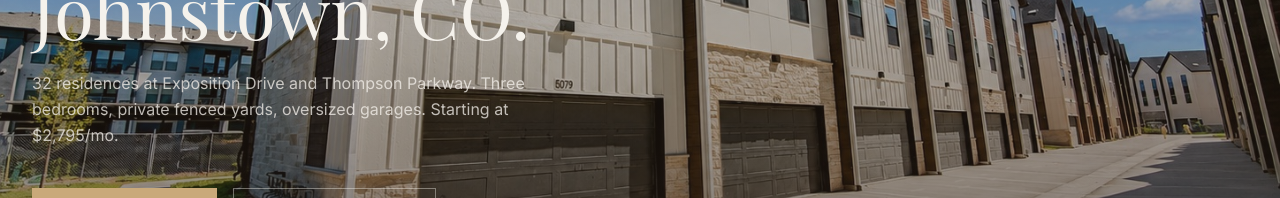
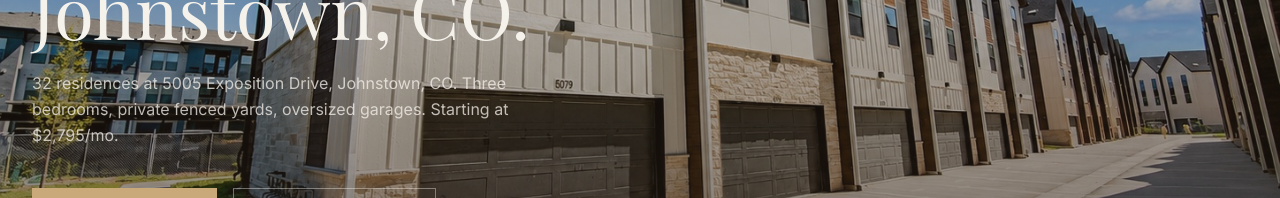
Before and after one commit to Waaberg/row-townhomes, a Next.js app: page / in a window 1280 px wide. Shown: the part 266-464 px from the top of the page. Built offline with nearby package versions, Linux system fonts and the light colour scheme; a web font is replaced by a local one.

Commit message:
Update address to 5005 Exposition Dr, fix map

```diff
--- a/app/page.tsx
+++ b/app/page.tsx
@@ -415,7 +415,7 @@ export default function Home() {
               Luxury Townhomes<br />for Lease in<br />Johnstown, CO.
             </h1>
             <p className="font-sans text-off-white/75 text-base leading-relaxed mb-10 max-w-lg">
-              32 residences at Exposition Drive and Thompson Parkway. Three bedrooms, private fenced yards, oversized garages. Starting at $2,795/mo.
+              32 residences at 5005 Exposition Drive, Johnstown, CO. Three bedrooms, private fenced yards, oversized garages. Starting at $2,795/mo.
             </p>
             <div className="flex flex-col sm:flex-row gap-4">
               <a href="/schedule-a-tour.html" className="bg-champagne text-brown font-sans text-xs tracking-widest uppercase px-8 py-4 hover:bg-off-white transition-colors font-medium text-center">
@@ -508,14 +508,14 @@ export default function Home() {
           <div className="reveal">
             <p className="font-sans text-xs tracking-widest uppercase text-taupe mb-3">Location</p>
             <h2 className="font-serif text-4xl sm:text-5xl text-off-white font-light mb-6">
-              Exposition Drive &amp;<br />Thompson Parkway.
+              5005 Exposition Dr,<br />Johnstown, CO.
             </h2>
             <p className="font-sans text-off-white/55 text-sm leading-relaxed mb-10">
               Positioned at the Johnstown-Windsor border. Twenty minutes to Fort Collins. Quick access to I-25. Close enough to everything — far enough from the noise.
             </p>
             <div className="space-y-4 border-t border-white/10 pt-8">
               {[
-                ['Address',      'Exposition Drive & Thompson Pkwy, Johnstown, CO 80534'],
+                ['Address',      '5005 Exposition Dr, Johnstown, CO 80534'],
                 ['Fort Collins', '~20 min north via I-25'],
                 ['Greeley',      '~30 min east'],
                 ['Denver',       '~1 hr south'],
@@ -530,7 +530,7 @@ export default function Home() {
           <div className="reveal reveal-delay-1 overflow-hidden h-80 lg:h-[420px]">
             <iframe
               title="The Row Townhomes at 2534 location"
-              src="https://www.google.com/maps/embed?pb=!1m18!1m12!1m3!1d3043.4!2d-105.058!3d40.398!2m3!1f0!2f0!3f0!3m2!1i1024!2i768!4f13.1!3m3!1m2!1s0x0%3A0x0!2zNDDCsDIzJzUyLjgiTiAxMDXCsDAzJzI4LjgiVw!5e0!3m2!1sen!2sus!4v1234567890"
+              src="https://www.google.com/maps/embed?pb=!1m18!1m12!1m3!1d3044.2!2d-104.9089!3d40.3368!2m3!1f0!2f0!3f0!3m2!1i1024!2i768!4f13.1!3m3!1m2!1s0x876ea2b3e1234567%3A0x0!2s5005+Exposition+Dr%2C+Johnstown%2C+CO+80534!5e0!3m2!1sen!2sus!4v1718000000000"
               width="100%" height="100%" style={{ border: 0 }} allowFullScreen loading="lazy" referrerPolicy="no-referrer-when-downgrade"
             />
           </div>
@@ -555,7 +555,7 @@ export default function Home() {
               </div>
               <div className="flex gap-6">
                 <span className="font-sans text-xs tracking-widest uppercase text-taupe w-20 flex-shrink-0 pt-0.5">Address</span>
-                <p className="font-sans text-sm text-brown/60">Exposition Drive &amp; Thompson Pkwy<br />Johnstown, CO 80534</p>
+                <p className="font-sans text-sm text-brown/60">5005 Exposition Dr<br />Johnstown, CO 80534</p>
               </div>
             </div>
           </div>
```
